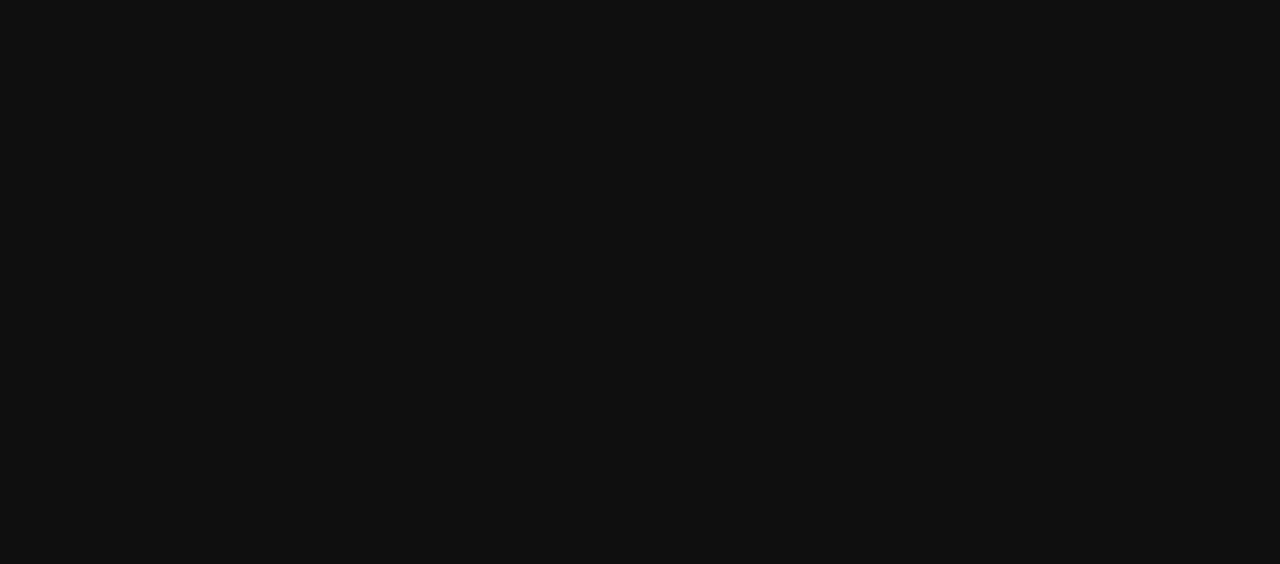
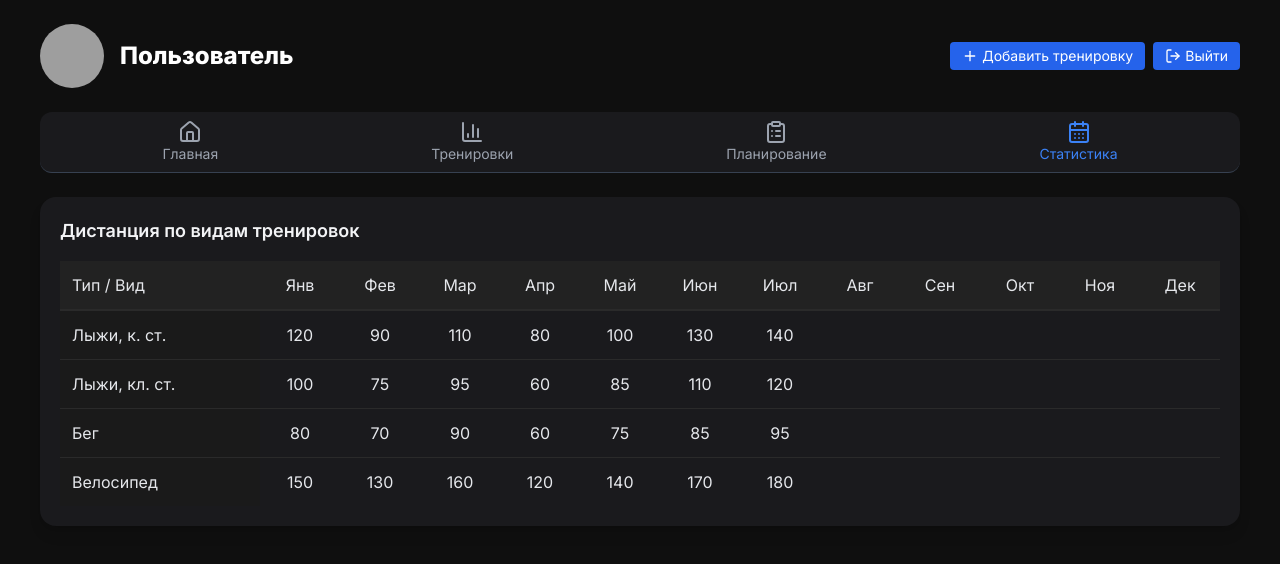
Before and after one commit to mbaliabin/dagbook-test, a React (Vite) app in the folder fasx-frontend/: page /statistics in a window 1280 px wide. Shown: the top 564 px of the page. Built offline with nearby package versions, Linux system fonts and the light colour scheme; grey boxes are pictures that could not be loaded.

Commit message:
Доработка StatisticsPage.tsx 356

```diff
--- a/fasx-frontend/src/pages/StatisticsPage.tsx
+++ b/fasx-frontend/src/pages/StatisticsPage.tsx
@@ -41,12 +41,7 @@ export default function StatsPage() {
   });
   const [showDateRangePicker, setShowDateRangePicker] = React.useState(false);
 
-  const totals = {
-    trainingDays: 83,
-    sessions: 128,
-    time: "178:51",
-    distance: 1240,
-  };
+  const totals = { trainingDays: 83, sessions: 128, time: "178:51", distance: 1240 };
 
   const months = ["Янв","Фев","Мар","Апр","Май","Июн","Июл","Авг","Сен","Окт","Ноя","Дек"];
 
@@ -61,19 +56,13 @@ export default function StatsPage() {
   const movementTypes = [
     { type: "Лыжи, к. ст.", months: [70, 50, 60, 45, 65, 75, 80] },
     { type: "Лыжи, кл. ст.", months: [60, 40, 50, 35, 55, 60, 65] },
-    { type: "Лыжероллеры, к. ст", months: [40, 35, 50, 30, 45, 30, 40] },
-    { type: "Лыжероллеры, кл. ст.", months: [40, 35, 50, 30, 45, 30, 40] },
     { type: "Бег", months: [40, 35, 50, 30, 45, 30, 40] },
-    { type: "Силовая", months: [40, 35, 50, 30, 45, 30, 40] },
     { type: "Велосипед", months: [40, 35, 50, 30, 45, 30, 40] },
-    { type: "Другое", months: [40, 35, 50, 30, 45, 30, 40] },
   ];
 
   const distanceByType = [
     { type: "Лыжи, к. ст.", distance: [120, 90, 110, 80, 100, 130, 140] },
     { type: "Лыжи, кл. ст.", distance: [100, 75, 95, 60, 85, 110, 120] },
-    { type: "Лыжероллеры, к. ст", distance: [60, 50, 75, 45, 70, 55, 65] },
-    { type: "Лыжероллеры, кл. ст.", distance: [55, 45, 70, 40, 60, 50, 60] },
     { type: "Бег", distance: [80, 70, 90, 60, 75, 85, 95] },
     { type: "Велосипед", distance: [150, 130, 160, 120, 140, 170, 180] },
   ];
@@ -84,110 +73,59 @@ export default function StatsPage() {
     return `${h}:${m.toString().padStart(2, "0")}`;
   };
 
-  const formatTimeSafe = (val) => typeof val === "number" ? formatTime(val) : val;
+  const formatTimeSafe = (val) => (typeof val === "number" ? formatTime(val) : val);
 
-  const computeMonthColumns = () => {
-    const today = dayjs();
-    const currentMonth = today.month();
-    return months.slice(0, currentMonth + 1);
+  const computeColumns = () => {
+    if (periodType === "year") return months;
+    if (periodType === "custom") {
+      const start = dayjs(dateRange.startDate);
+      const end = dayjs(dateRange.endDate);
+      const result = [];
+      let current = start.startOf("day");
+      while (current.isBefore(end) || current.isSame(end, "day")) {
+        result.push(current.format("DD MMM"));
+        current = current.add(1, "day");
+      }
+      return result;
+    }
+    return months;
   };
 
-  const filteredMonths = computeMonthColumns();
+  const filteredMonths = computeColumns();
 
-  const filteredEnduranceZones = enduranceZones.map((zone) => {
-    const sliceLength = Math.min(zone.months.length, filteredMonths.length);
-    return {
-      ...zone,
-      months: zone.months.slice(0, sliceLength),
-      total: zone.months.slice(0, sliceLength).reduce((a, b) => a + b, 0),
-    };
-  });
-
-  const filteredMovementTypes = movementTypes.map((m) => {
-    const sliceLength = Math.min(m.months.length, filteredMonths.length);
-    return {
-      ...m,
-      months: m.months.slice(0, sliceLength),
-      total: m.months.slice(0, sliceLength).reduce((a, b) => a + b, 0),
-    };
-  });
-
-  const filteredDistanceTypes = distanceByType.map((d) => {
-    const sliceLength = Math.min(d.distance.length, filteredMonths.length);
-    const monthsArr = d.distance.slice(0, sliceLength);
-    return {
-      type: d.type,
-      months: monthsArr,
-      total: monthsArr.reduce((a, b) => a + b, 0),
-    };
-  });
-
-  const activeDistanceTypes = filteredDistanceTypes.filter((t) => t.months.some((v) => Number(v) > 0)).map((t) => t.type);
-  const activeEnduranceZones = filteredEnduranceZones.filter((z) => z.months.some((v) => Number(v) > 0));
-
-  const distanceChartData = useMemo(() => {
-    return filteredMonths.map((month, i) => {
-      const row = { month };
-      let hasValue = false;
-      activeDistanceTypes.forEach((t) => {
-        const v = Number(filteredDistanceTypes.find(d => d.type === t).months[i]) || 0;
-        if (v > 0) {
-          row[t] = v;
-          hasValue = true;
-        }
-      });
-      return hasValue ? row : null;
-    }).filter(Boolean);
-  }, [filteredMonths, activeDistanceTypes, filteredDistanceTypes]);
-
-  const enduranceChartData = useMemo(() => {
-    return filteredMonths.map((month, i) => {
-      const row = { month };
-      let hasValue = false;
-      activeEnduranceZones.forEach((z) => {
-        const v = Number(z.months[i]) || 0;
-        if (v > 0) {
-          row[z.zone] = v;
-          hasValue = true;
-        }
-      });
-      return hasValue ? row : null;
-    }).filter(Boolean);
-  }, [filteredMonths, activeEnduranceZones]);
+  const filteredEnduranceZones = useMemo(() => enduranceZones.map(z => ({ ...z, total: z.months.reduce((a,b)=>a+b,0) })), []);
+  const filteredMovementTypes = useMemo(() => movementTypes.map(m => ({ ...m, total: m.months.reduce((a,b)=>a+b,0) })), []);
+  const filteredDistanceTypes = useMemo(() => distanceByType.map(d => ({ ...d, total: d.distance.reduce((a,b)=>a+b,0) })), []);
 
   const scrollRefs = [useRef(null), useRef(null), useRef(null)];
   const handleScroll = (e, index) => {
     const scrollLeft = e.currentTarget.scrollLeft;
-    scrollRefs.forEach((ref, i) => { if (i !== index && ref.current) ref.current.scrollLeft = scrollLeft; });
+    scrollRefs.forEach((ref, i) => { if(i!==index && ref.current) ref.current.scrollLeft = scrollLeft; });
   };
 
   const TableSection = ({ table, index }) => {
-    const leftColWidth = table.title === "Тип активности" || table.title === "Дистанция по видам тренировок" ? 260 : 200;
+    const leftColWidth = 200;
+    const colWidth = 80;
     const totalColWidth = 80;
-    const colWidth = 100;
-    const computedMinWidth = Math.max(1600, filteredMonths.length * colWidth + leftColWidth + totalColWidth);
 
     return (
       <div className="bg-[#1a1a1d] p-5 rounded-2xl shadow-lg">
         <h2 className="text-lg font-semibold text-gray-100 mb-4">{table.title}</h2>
-        <div ref={scrollRefs[index]} className="overflow-x-auto" onScroll={(e) => handleScroll(e, index)}>
-          <div style={{ minWidth: computedMinWidth }} className="transition-all duration-300">
+        <div ref={scrollRefs[index]} className="overflow-x-auto" onScroll={(e)=>handleScroll(e,index)}>
+          <div style={{ minWidth: filteredMonths.length*colWidth+leftColWidth+totalColWidth }}>
             <div className="flex bg-[#222] border-b border-[#2a2a2a] sticky top-0 z-10">
-              <div className="p-3 font-medium sticky left-0 bg-[#222] z-20" style={{ width: leftColWidth }}>
-                {table.title === "Параметры дня" ? "Параметр" : table.title === "Выносливость" ? "Зона" : "Тип / Вид"}
-              </div>
-              {filteredMonths.map((m, idx) => <div key={idx} className="p-3 text-center flex-none font-medium" style={{ width: colWidth }}>{m}</div>)}
-              <div className="p-3 text-center font-medium bg-[#1f1f1f] flex-none" style={{ width: totalColWidth }}>Всего</div>
+              <div className="p-3 font-medium sticky left-0 bg-[#222] z-20" style={{ width: leftColWidth }}>Тип / Вид</div>
+              {filteredMonths.map((m,i)=><div key={i} className="p-3 text-center flex-none font-medium" style={{width:colWidth}}>{m}</div>)}
+              <div className="p-3 text-center font-medium bg-[#1f1f1f] flex-none" style={{width:totalColWidth}}>Всего</div>
             </div>
             <div>
-              {table.data.map((row, j) => (
+              {table.data.map((row,j)=>(
                 <div key={j} className="flex border-t border-[#2a2a2a] hover:bg-[#252525]/60 transition">
-                  <div className="p-3 sticky left-0 bg-[#1a1a1a] z-10 flex items-center gap-2" style={{ width: leftColWidth }}>
-                    {row.color && <span className="inline-block w-3 h-3 rounded-full" style={{ backgroundColor: row.color }}></span>}
-                    <div className="truncate">{row.param || row.type}</div>
-                  </div>
-                  {filteredMonths.map((val, k) => <div key={k} className="p-3 text-center flex-none" style={{ width: colWidth }}>{val === 0 ? "" : val}</div>)}
-                  <div className="p-3 text-center bg-[#1f1f1f] flex-none" style={{ width: totalColWidth }}>{row.total}</div>
+                  <div className="p-3 sticky left-0 bg-[#1a1a1a] z-10 flex items-center gap-2" style={{width:leftColWidth}}>{row.param||row.type}</div>
+                  {filteredMonths.map((_,k)=>(
+                    <div key={k} className="p-3 text-center flex-none" style={{width:colWidth}}>{row.months[k]===0?'':row.months[k]}</div>
+                  ))}
+                  <div className="p-3 text-center bg-[#1f1f1f] flex-none" style={{width:totalColWidth}}>{row.total}</div>
                 </div>
               ))}
             </div>
@@ -197,8 +135,8 @@ export default function StatsPage() {
     );
   };
 
-  const handleLogout = () => { localStorage.removeItem("token"); navigate("/login"); };
-  const applyDateRange = () => setShowDateRangePicker(false);
+  const handleLogout = ()=>{ localStorage.removeItem('token'); navigate('/login'); };
+  const applyDateRange = ()=>setShowDateRangePicker(false);
 
   const menuItems = [
     { label: "Главная", icon: Home, path: "/daily" },
@@ -207,52 +145,61 @@ export default function StatsPage() {
     { label: "Статистика", icon: CalendarDays, path: "/statistics" },
   ];
 
-  const distanceColors = {
-    "Лыжи, к. ст.": "#4ade80",
-    "Лыжи, кл. ст.": "#22d3ee",
-    "Лыжероллеры, к. ст": "#facc15",
-    "Лыжероллеры, кл. ст.": "#fb923c",
-    "Бег": "#ef4444",
-    "Велосипед": "#3b82f6",
-    "Другое": "#a855f7",
-    "Силовая": "#a78bfa",
-  };
+  const distanceColors = {"Лыжи, к. ст.": "#4ade80","Лыжи, кл. ст.": "#22d3ee","Бег": "#ef4444","Велосипед":"#3b82f6"};
+
+  const stackedDistanceData = filteredMonths.map((month,i)=>{
+    const row = {month};
+    filteredDistanceTypes.forEach(t=>row[t.type]=t.distance[i]||0);
+    return row;
+  });
+
+  const activeDistanceTypes = filteredDistanceTypes.map(t=>t.type);
 
   return (
     <div className="min-h-screen bg-[#0f0f0f] text-gray-200 p-6 w-full">
       <div className="max-w-[1600px] mx-auto space-y-6 px-4">
-        {/* HEADER, MENU и REPORT/PERIOD остаются без изменений */}
-        {/* ... */}
+        <div className="flex flex-col md:flex-row md:items-center md:justify-between gap-4 mb-4 w-full">
+          <div className="flex items-center space-x-4">
+            <img src="/profile.jpg" alt="Avatar" className="w-16 h-16 rounded-full object-cover" />
+            <h1 className="text-2xl font-bold text-white">{name}</h1>
+          </div>
+          <div className="flex items-center space-x-2 flex-wrap">
+            <button className="bg-blue-600 hover:bg-blue-700 text-white text-sm px-3 py-1 rounded flex items-center"><Plus className="w-4 h-4 mr-1"/> Добавить тренировку</button>
+            <button onClick={handleLogout} className="bg-blue-600 hover:bg-blue-700 text-white text-sm px-3 py-1 rounded flex items-center"><LogOut className="w-4 h-4 mr-1"/> Выйти</button>
+          </div>
+        </div>
 
-        {reportType === "Общая дистанция" && (
-          <>
+        <div className="flex justify-around bg-[#1a1a1d] border-b border-gray-700 py-2 px-4 rounded-xl mb-6">
+          {menuItems.map(item=>{
+            const Icon = item.icon;
+            const isActive = location.pathname===item.path;
+            return <button key={item.path} onClick={()=>navigate(item.path)} className={`flex flex-col items-center text-sm transition-colors ${isActive?"text-blue-500":"text-gray-400 hover:text-white"}`}><Icon className="w-6 h-6" /><span>{item.label}</span></button>;
+          })}
+        </div>
+
+        {reportType==="Общая дистанция" && (
           <div className="bg-[#1a1a1d] p-5 rounded-2xl shadow-lg">
             <h2 className="text-lg font-semibold mb-4 text-gray-100">Общая дистанция по видам тренировок</h2>
             <div className="h-64">
               <ResponsiveContainer width="100%" height="100%">
-                  <BarChart data={distanceChartData} barGap={0} barCategoryGap="0%">
-                    <XAxis dataKey="month" axisLine={false} tickLine={false} tick={{ fill: "#888", fontSize: 12 }} />
-                    <Tooltip content={({ active, payload }) => {
-                      if (active && payload) return (
-                        <div className="bg-[#1e1e1e] border border-[#333] px-3 py-2 rounded text-sm text-white">
-                          {payload.filter(p => p.value > 0).map(p => (
-                            <div key={p.dataKey}><span className="inline-block w-3 h-3 mr-1 rounded-full" style={{ backgroundColor: p.fill }}></span>{p.dataKey}: {p.value} км</div>
-                          ))}
-                        </div>
-                      );
+                <BarChart data={stackedDistanceData} barGap={0} barCategoryGap="0%">
+                  <XAxis dataKey="month" axisLine={false} tickLine={false} tick={{ fill: "#888", fontSize: 12 }}/>
+                  <Tooltip content={({active,payload})=>{
+                    if(active && payload) {
+                      const filtered = payload.filter(p=>p.value>0);
+                      if(filtered.length===0) return null;
+                      return <div className="bg-[#1e1e1e] border border-[#333] px-3 py-2 rounded text-sm text-white">{filtered.map(p=><div key={p.dataKey}><span className="inline-block w-3 h-3 mr-1 rounded-full" style={{backgroundColor:p.fill}}></span>{p.dataKey}: {p.value} км</div>)}</div>;
+                    }
                     return null;
-                    }} />
-                    {activeDistanceTypes.map(type => (
-                      <Bar key={type} dataKey={type} stackId="a" fill={distanceColors[type] || "#888"} />
-                    ))}
+                  }}/>
+                  {activeDistanceTypes.map(type=><Bar key={type} dataKey={type} stackId="a" fill={distanceColors[type]||"#888"} minPointSize={0} />)}
                 </BarChart>
               </ResponsiveContainer>
             </div>
           </div>
+        )}
 
-            <TableSection table={{ title: "Дистанция по видам тренировок", data: filteredDistanceTypes, totalKey: "distance" }} index={0} />
-          </>
-        )}
+        <TableSection table={{title: "Дистанция по видам тренировок", data: filteredDistanceTypes.map(d=>({...d, months:d.distance}))}} index={0} />
       </div>
     </div>
   );
```
Lines whose indentation alone changed are shown as unchanged.
